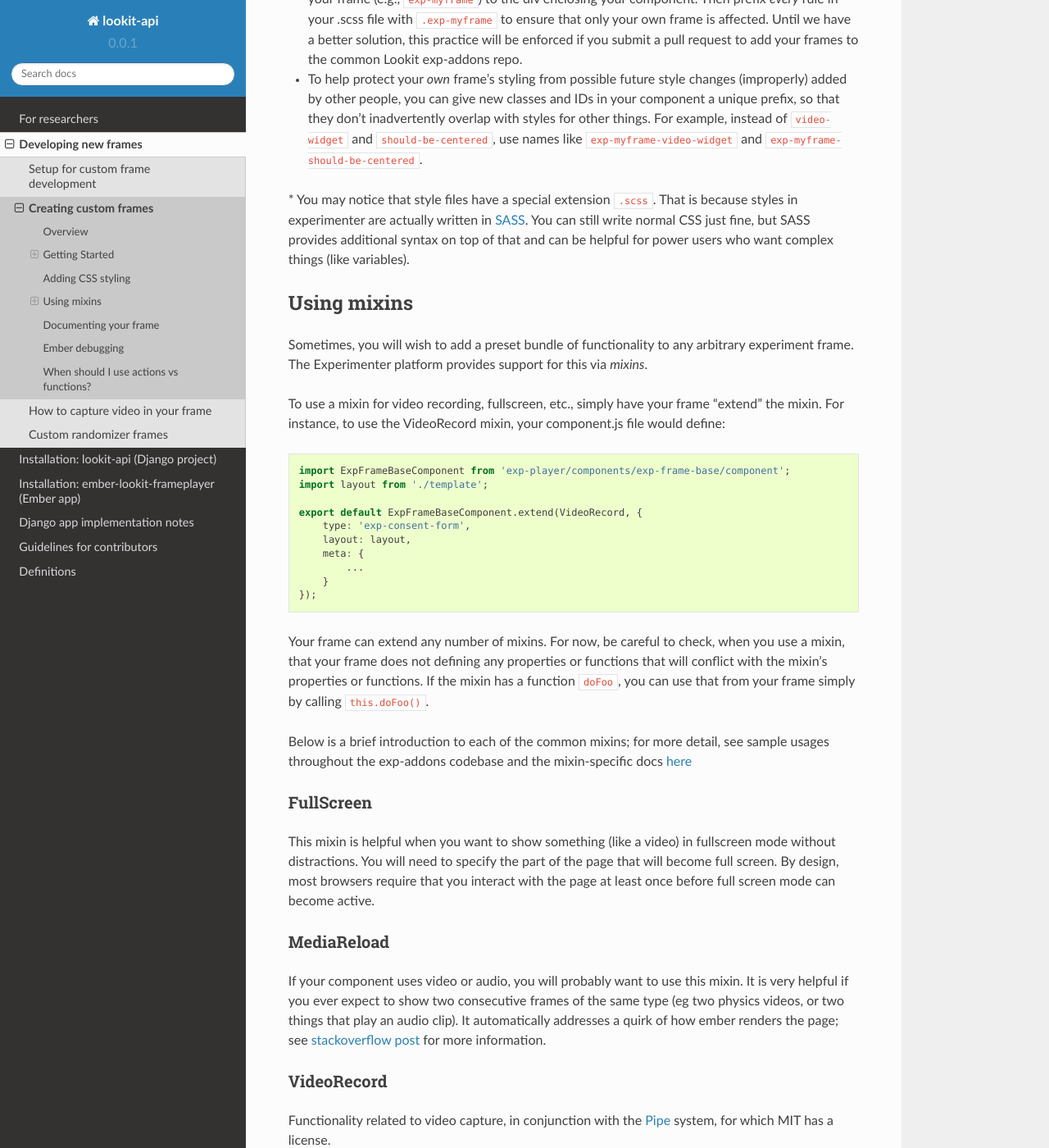
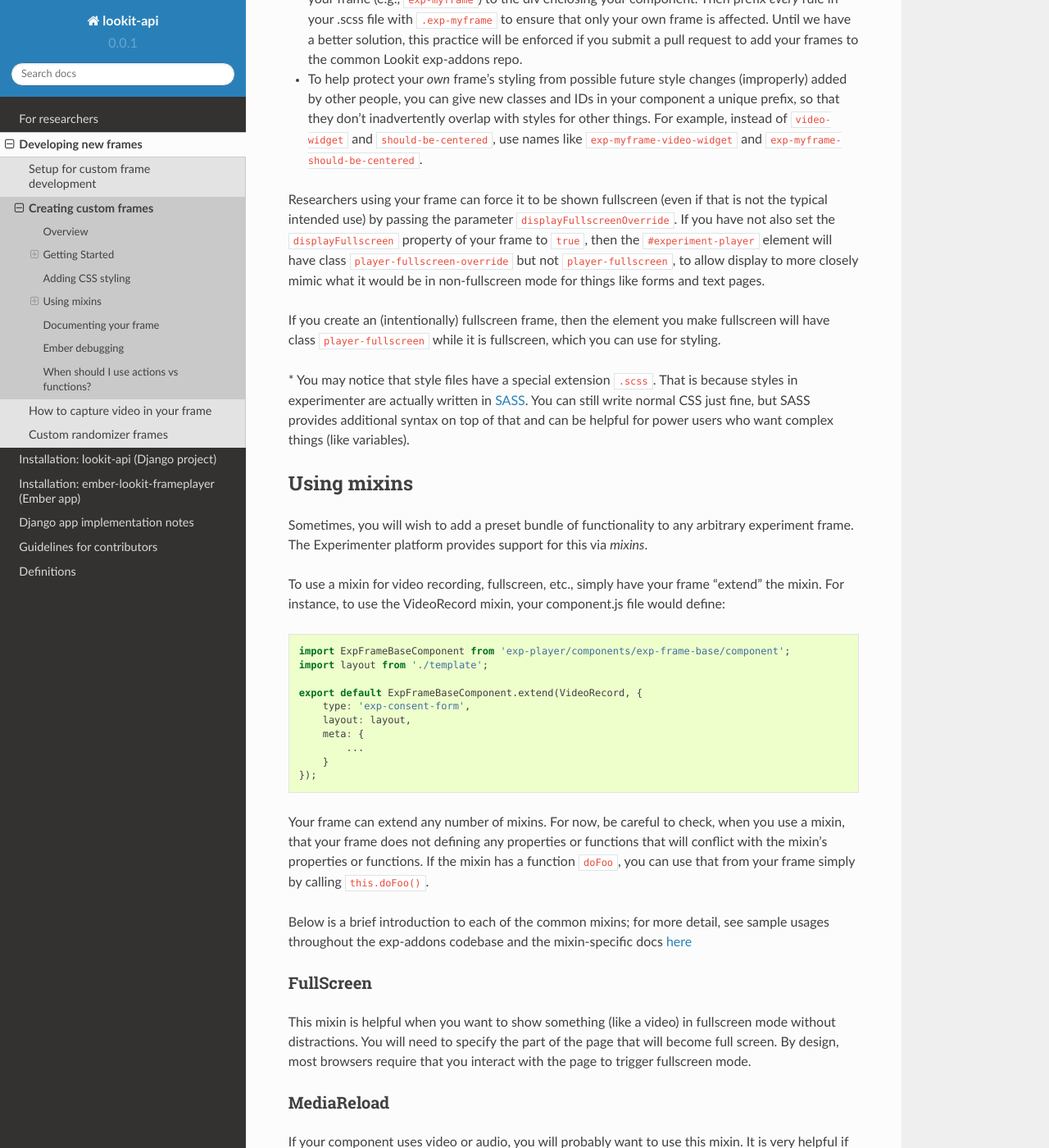
Before and after one commit to lookit/lookit-docs, a Sphinx documentation site: the page built from docs/source/frames.rst, in a window 1280 px wide and 1400 px high, scrolled down 5456 px. Shown: the whole window at 82% size. Built offline with Sphinx 7.4.7 and the Read the Docs theme 2.0.0, drawn with Linux system fonts in a browser that asks for light colours.

Commit message:
update info about writing frames given new fullscreen settings (https://github.com/lookit/exp-addons/commit/38123dabbf066db0bce0c044429f47bd2b50a33e)

```diff
--- a/docs/source/frames.rst
+++ b/docs/source/frames.rst
@@ -316,6 +316,16 @@ not affect other projects.
    like ``exp-myframe-video-widget`` and
    ``exp-myframe-should-be-centered``.
 
+Researchers using your frame can force it to be shown fullscreen (even if that is not
+the typical intended use) by passing the parameter ``displayFullscreenOverride``. If you
+have not also set the ``displayFullscreen`` property of your frame to ``true``, then the
+``#experiment-player`` element will have class ``player-fullscreen-override`` but not
+``player-fullscreen``, to allow display to more closely mimic what it would be in
+non-fullscreen mode for things like forms and text pages.
+
+If you create an (intentionally) fullscreen frame, then the element you make fullscreen will have class
+``player-fullscreen`` while it is fullscreen, which you can use for styling.
+
 \* You may notice that style files have a special extension ``.scss``.
 That is because styles in experimenter are actually written in
 `SASS <http://sass-lang.com/>`__. You can still write normal CSS just
@@ -363,8 +373,7 @@ FullScreen
 This mixin is helpful when you want to show something (like a video) in
 fullscreen mode without distractions. You will need to specify the part
 of the page that will become full screen. By design, most browsers
-require that you interact with the page at least once before full screen
-mode can become active.
+require that you interact with the page to trigger fullscreen mode.
 
 MediaReload
 ^^^^^^^^^^^
```
